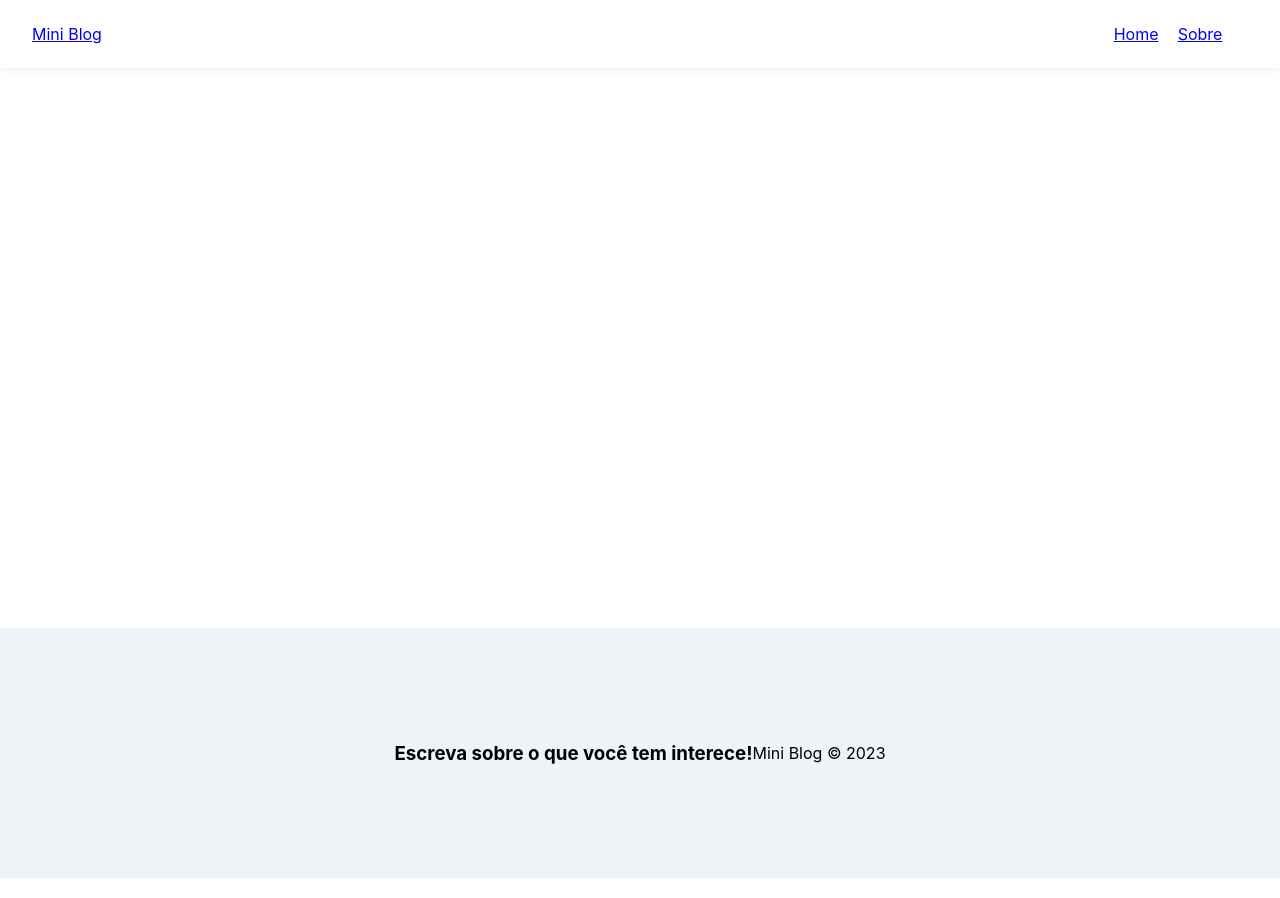
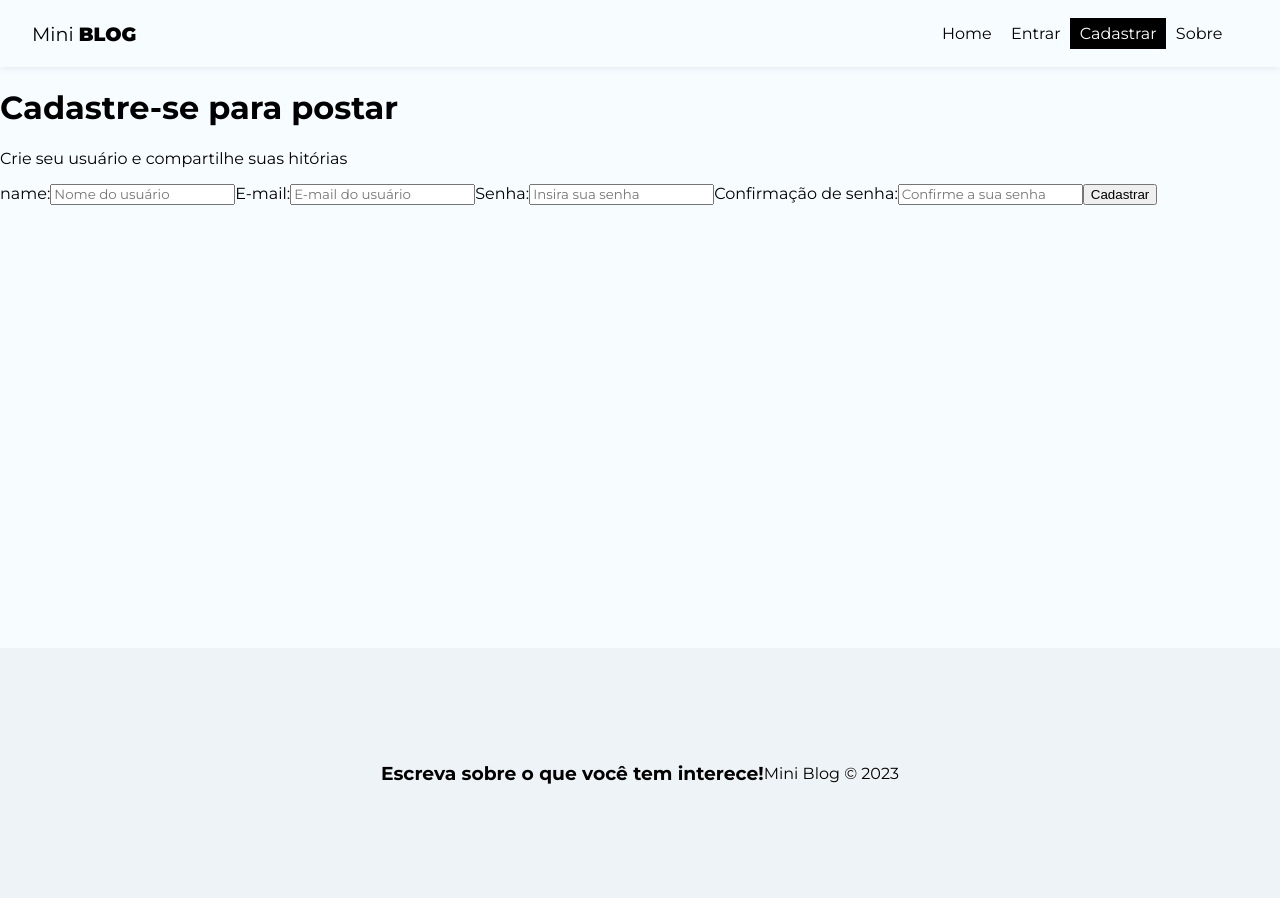
Before and after one commit to PettersonWilliam/MiniBlog-React, a React (Create React App) app in the folder miniblog/: page /register in a window 1280 px wide. Built offline with nearby package versions, Linux system fonts and the light colour scheme.

Commit message:
ft-miniblog-login-screen-structure

```diff
--- a/miniblog/public/index.html
+++ b/miniblog/public/index.html
@@ -12,7 +12,10 @@
     <link rel="apple-touch-icon" href="%PUBLIC_URL%/logo192.png" />
 
     <link rel="manifest" href="%PUBLIC_URL%/manifest.json" />
-    <title>React App</title>
+    <title>Mini Blog</title>
+    <link rel="preconnect" href="https://fonts.googleapis.com">
+    <link rel="preconnect" href="https://fonts.gstatic.com" crossorigin>
+    <link href="https://fonts.googleapis.com/css2?family=Montserrat:ital,wght@0,100;0,200;0,300;0,400;0,500;0,600;0,700;0,800;0,900;1,100;1,200;1,300;1,400;1,500;1,600;1,700;1,800;1,900&display=swap" rel="stylesheet">
   </head>
   <body>
     <noscript>You need to enable JavaScript to run this app.</noscript>
--- a/miniblog/src/App.js
+++ b/miniblog/src/App.js
@@ -4,6 +4,8 @@ import Home from './pages/Home/Home';
 import About from './pages/About/About';
 import Navbar from './components/Navbar';
 import Footer from './components/Footer';
+import Register from './pages/Register/Register';
+import Login from './pages/Login/Login';
 
 function App() {
     return (
@@ -14,6 +16,8 @@ function App() {
                     <Routes>
                         <Route path='/' element={ <Home /> } />
                         <Route path='/About' element={ <About /> } />
+                        <Route path='/login' element={ <Login /> } />
+                        <Route path='/register' element={ <Register /> } />
                     </Routes>
                 </div>
                 <Footer/>
--- a/miniblog/src/components/Navbar.js
+++ b/miniblog/src/components/Navbar.js
@@ -4,15 +4,21 @@ import styles from "./Navbar.module.css";
 
 const Navbar = () => {
   return <nav className={styles.navbar} >
-    <NavLink to='/'>
+    <NavLink to='/' className={styles.brand}>
     Mini <span>Blog</span>
     </NavLink>
     <ul className={styles.links_list}>
         <li>
-            <NavLink to='/'>Home</NavLink>
+            <NavLink to='/' className={({ isActive}) => isActive ? styles.active : '' }>Home</NavLink>
         </li>
         <li>
-        <NavLink to='/about'>Sobre</NavLink>
+        <NavLink to='/login' className={({ isActive}) => isActive ? styles.active : '' }>Entrar</NavLink>
+        </li>
+        <li>
+        <NavLink to='/register' className={({ isActive}) => isActive ? styles.active : '' }>Cadastrar</NavLink>
+        </li>
+        <li>
+        <NavLink to='/about' className={({ isActive}) => isActive ? styles.active : '' }>Sobre</NavLink>
         </li>
     </ul>
   </nav>
--- a/miniblog/src/index.css
+++ b/miniblog/src/index.css
@@ -1,13 +1,33 @@
 body {
-  margin: 0;
-  font-family: -apple-system, BlinkMacSystemFont, 'Segoe UI', 'Roboto', 'Oxygen',
-    'Ubuntu', 'Cantarell', 'Fira Sans', 'Droid Sans', 'Helvetica Neue',
-    sans-serif;
-  -webkit-font-smoothing: antialiased;
-  -moz-osx-font-smoothing: grayscale;
+    background-color: #F6FCFF;
+    padding: 0;
+    margin: 0;
+    font-family: "Montserrat", sans-serif;
 }
 
-code {
-  font-family: source-code-pro, Menlo, Monaco, Consolas, 'Courier New',
-    monospace;
+input::placeholder,
+textarea::placeholder {
+    font-family: "Montserrat", "sans-serif";
 }
+
+input:focus,
+textarea:focus {
+    outline: none;
+}
+
+a,
+nav button {
+    text-decoration: none;
+    background-color: transparent;
+    border:none;
+    color: #000;
+    transition: .4s;
+    font-size: 1em;
+    cursor: pointer;
+    font-family: "Montserrat", sans-serif;
+}
+
+a:hover
+nav button:hover {
+    color: #bbb;
+}
--- /dev/null
+++ b/miniblog/src/pages/Login/Login.js
@@ -0,0 +1,11 @@
+import styles from "./Login.module.css";
+
+const Login = () => {
+  return (
+    <div>
+        <h2>Login</h2>
+    </div>
+  )
+}
+
+export default Login;
--- /dev/null
+++ b/miniblog/src/pages/Register/Register.js
@@ -0,0 +1,47 @@
+import styles from './Register.module.css';
+
+import {useState, useEffect} from 'react';
+
+
+
+const Register = () => {
+  return (
+    <div>
+        <h1>Cadastre-se para postar</h1>
+        <p>Crie seu usuário e compartilhe suas hitórias</p>
+        <form>
+            <label>
+                <span>name:</span>
+                <input type="text"
+                name='displayName'
+                required
+                placeholder='Nome do usuário'/>
+            </label>
+            <label>
+                <span>E-mail:</span>
+                <input type="email"
+                name='email'
+                required
+                placeholder='E-mail do usuário'/>
+            </label>
+            <label>
+                <span>Senha:</span>
+                <input type="password"
+                name='password'
+                required
+                placeholder='Insira sua senha'/>
+            </label>
+            <label>
+                <span>Confirmação de senha:</span>
+                <input type="password"
+                name='ConfirmPassword'
+                required
+                placeholder='Confirme a sua senha'/>
+            </label>
+            <button className='btn'>Cadastrar</button>
+        </form>
+    </div>
+  )
+}
+
+export default Register;
--- /dev/null
+++ b/miniblog/src/pages/Register/Register.module.css
@@ -0,0 +1,7 @@
+.register {
+    text-align: center;
+}
+
+.register p {
+    color: #aaa;
+}
```
Also changed, not shown: miniblog/src/pages/Login/Login.module.css (added).
